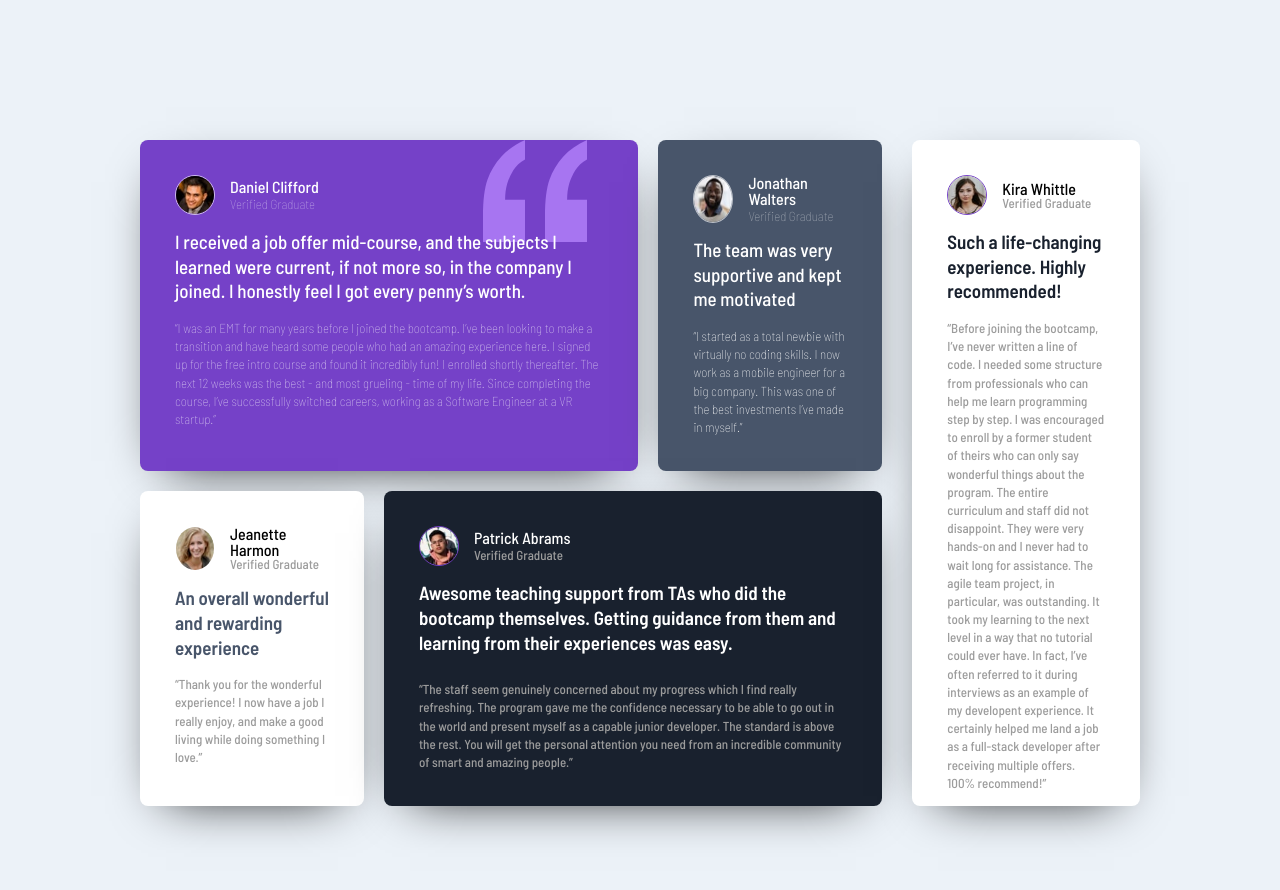
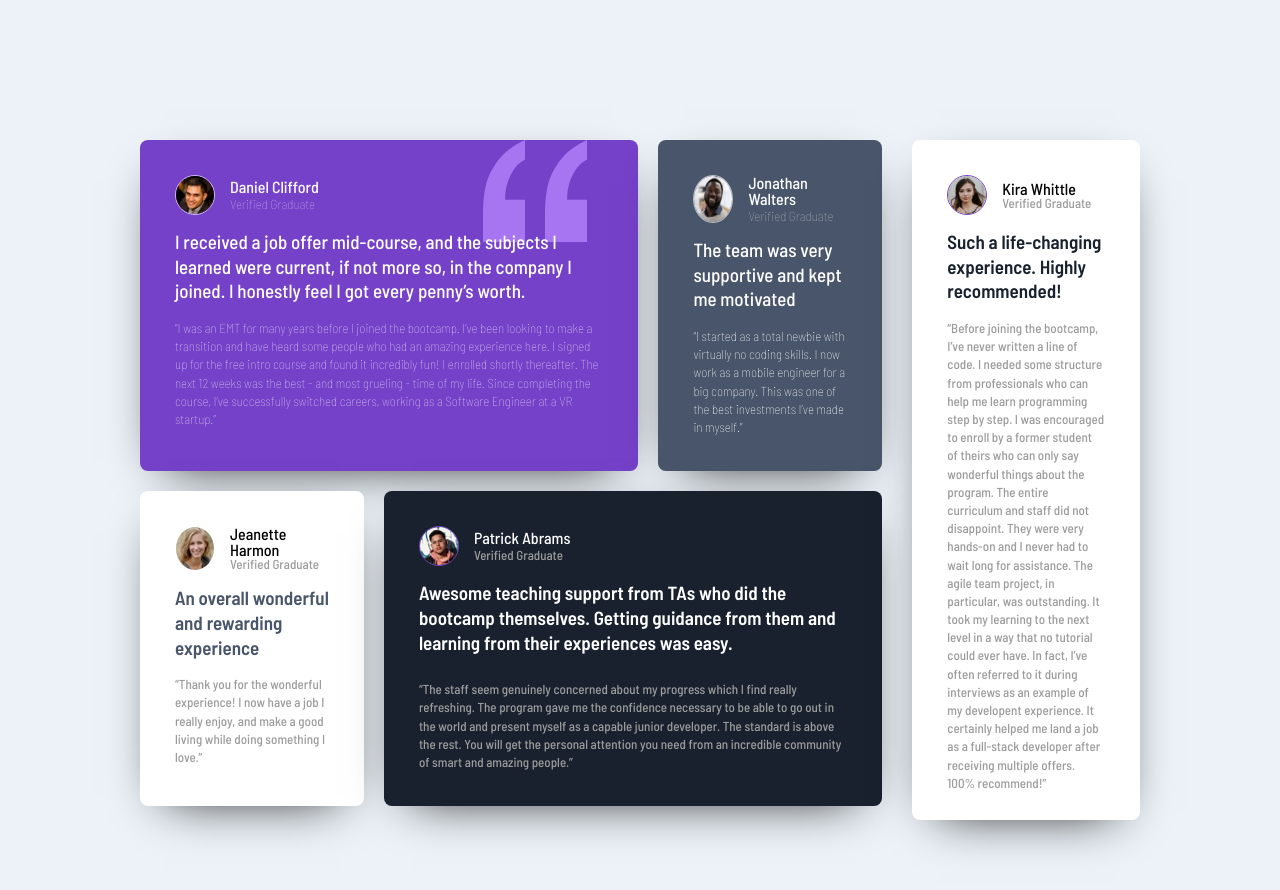
Before and after one commit to titocs/testimonials-grid-section, a plain HTML site: page index.html in a window 1280 px wide. Drawn offline with Linux system fonts and the light colour scheme.

Commit message:
Update style.css

```diff
--- a/style.css
+++ b/style.css
@@ -329,7 +329,7 @@ main {
     }
 
     .kira {
-        height: 97%;
+        height: 99%;
     }
 }
 
```
